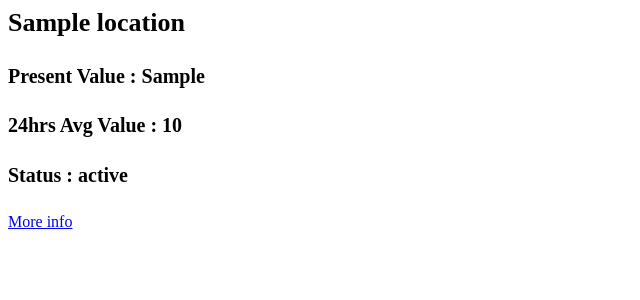
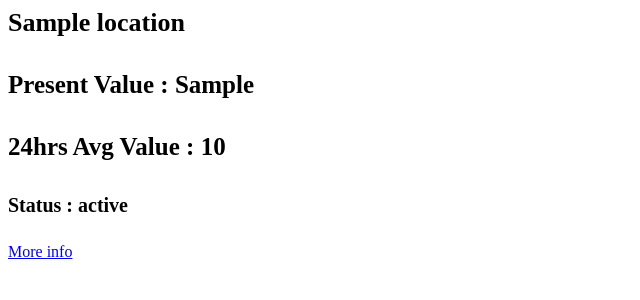
Before and after one commit to umarohinigithub/Agrms_repo, a Django app: template AGMRS/agmrs_app/templates/agmrs_app/agm_indoor_partial.html in a window 1280 px wide. Shown: the top 300 px of the page, without its empty margins (0-640 px from the left). Run offline with Django 4.2, Linux system fonts and the light colour scheme; the template is opened without the code that fills it: most values are stand-ins (such as "Sample title", 1, 10 or a date in 2020).

Commit message:
Font Size changed in agm_indoor_partial,outdoor_partial,teledosi_partial

```diff
--- a/AGMRS/agmrs_app/templates/agmrs_app/agm_indoor_partial.html
+++ b/AGMRS/agmrs_app/templates/agmrs_app/agm_indoor_partial.html
@@ -3,8 +3,8 @@
         <div class="small-box {% if data.status == data.ALARM %}bg-red{% else %}bg-blue{% endif %}">
             <div class="inner">
                 <h2 style="font-size: 26px;">{{ data.location }}</h2>
-                <h4 style="font-size: 20px;"><b>Present Value   : {{ data.present_value }}</b> </h4>
-                <h4 style="font-size: 20px;"><b>24hrs Avg Value  :   {{ data.average_value }}</b> </h4>
+                <h4 style="font-size: 25px;"><b>Present Value   : {{ data.present_value }}</b> </h4>
+                <h4 style="font-size: 25px;"><b>24hrs Avg Value  :   {{ data.average_value }}</b> </h4>
                 <h4 style="font-size: 20px;"><b>Status  : {{ data.get_status_display }}</b></h4>
             </div>
             <div class="icon" data-percentage="{{ data.battery_percentage}}%"style="color: black; font-size:0px">
--- a/AGMRS/agmrs_app/templates/agmrs_app/agm_outdoor_partial.html
+++ b/AGMRS/agmrs_app/templates/agmrs_app/agm_outdoor_partial.html
@@ -4,8 +4,8 @@
         <div class="small-box {% if data.status == data.ALARM %}bg-red{% else %}bg-blue{% endif %}">
             <div class="inner">
                 <h2 style="font-size: 26px;">{{ data.location }}</h2>
-                <h4 style="font-size: 20px;"><b>Present Value  :  {{ data.present_value }}</b> </h4>
-                <h4 style="font-size: 20px;"><b>24hrs Avg Value  :  {{ data.average_value }}</b> </h4>
+                <h4 style="font-size: 25px;"><b>Present Value  :  {{ data.present_value }}</b> </h4>
+                <h4 style="font-size: 25px;"><b>24hrs Avg Value  :  {{ data.average_value }}</b> </h4>
                 <h4 style="font-size: 20px;"><b>Status  :  {{ data.get_status_display }}</b></h4>
             </div>
             <div class="icon" data-percentage="{{ data.battery_percentage}}%"style="color: black; font-size:0px">
--- a/AGMRS/agmrs_app/templates/agmrs_app/teledosimeter_partial.html
+++ b/AGMRS/agmrs_app/templates/agmrs_app/teledosimeter_partial.html
@@ -13,9 +13,9 @@
                     <span class="description">Employee</span>
                    </div>
 
-                    <h4 style="font-size: 17px;">Device Id : {{ data.device_id }} </h4>
-                    <h4 style="font-size: 20px;"><b>Total Dose : {{ data.total_dose }}</b> </h4>
-                    <h4 style="font-size: 20px;"><b>Count : {{ data.count }}</b></h4>
+                    <h4 style="font-size: 18px;">Device Id : {{ data.device_id }} </h4>
+                    <h4 style="font-size: 30px;"><b>Total Dose : {{ data.total_dose }}</b> </h4>
+                    <h4 style="font-size: 30px;"><b>Count : {{ data.count }}</b></h4>
                 </div>
 
 {#                <div class="icon">#}
```
Also changed, not shown: AGMRS/db.sqlite3.
